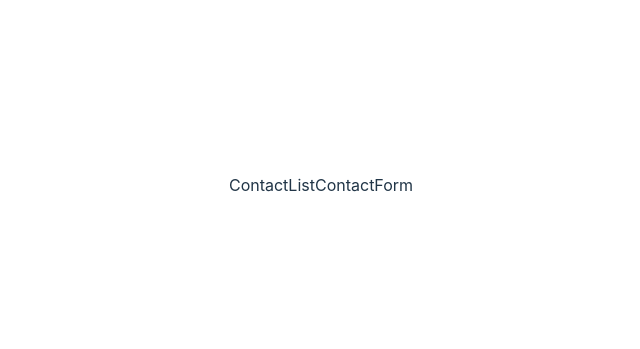
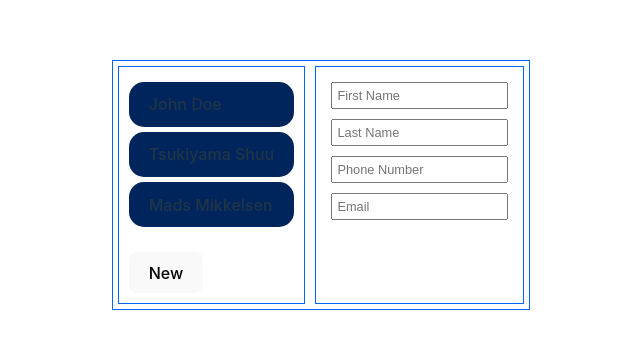
Before and after one commit to MykhCher/contact-list, a React (Vite) app: page / in a window 1280 px wide. Shown: the part 215-564 px from the top of the page, without its empty margins (319-959 px from the left). Built offline with nearby package versions, Linux system fonts and the light colour scheme.

Commit message:
add design for list and form

```diff
--- a/src/App.css
+++ b/src/App.css
@@ -2,7 +2,6 @@
   max-width: 1280px;
   margin: 0 auto;
   padding: 2rem;
-  text-align: center;
 }
 
 .logo {
@@ -44,4 +43,49 @@
 .container {
   display: flex;
   justify-content: space-between;
+  border: 1px solid #0066ff
 }
+
+.container > div {
+  margin: 5px;
+  padding: 10px;
+  border: 1px solid #0066ff;
+}
+
+.container ul {
+  margin: 0;
+  padding: 0;
+  list-style-type: none;
+}
+
+.contact-form {
+  display: flex;
+  flex-flow: column;
+}
+
+.contact-form input {
+  padding: 4px;
+  font-size: 0.8em;
+  margin: 5px;
+}
+
+ul > li {
+  border-radius: 15px;
+  border: 1px solid transparent;
+  padding: 0.6em 1.2em;
+  font-size: 1em;
+  font-weight: 500;
+  font-family: inherit;
+  background-color: #00255d;
+  cursor: pointer;
+  transition: background-color 0.25s;
+  margin: 5px 0;
+}
+
+ul > li:hover {
+  background-color: #003f9c;
+}
+
+.add-btn {
+  margin-top: 20px;
+}
--- a/src/App.jsx
+++ b/src/App.jsx
@@ -6,14 +6,44 @@ import ContactForm from './components/ContactForm/ContactForm'
 class App extends Component {
 
   state = {
-
+    contacts: [
+      {
+        id: 1,
+        fName: 'John',
+        lName: 'Doe',
+        phone: '+380509999999',
+        email: 'johndoe@example.com',
+        isEdited: false,
+      },
+      {
+        id: 2,
+        fName: 'Tsukiyama',
+        lName: 'Shuu',
+        phone: '+420509875624',
+        email: 'legourmet@example.com',
+        isEdited: false,
+      },
+      {
+        id: 3,
+        fName: 'Mads',
+        lName: 'Mikkelsen',
+        phone: '+450504567890',
+        email: 'madsmikkelsen@example.com',
+        isEdited: false,
+      },
+    ]
   };
 
   render() {
     return (
       <div className='container'>
-        <ContactList />
-        <ContactForm />
+        <div>
+          <ContactList contacts={this.state.contacts}/>
+        <button className='add-btn'>New</button>
+        </div>
+        <div>
+          <ContactForm />
+        </div>
       </div>
   )
 }
--- a/src/components/ContactForm/ContactForm.jsx
+++ b/src/components/ContactForm/ContactForm.jsx
@@ -1,9 +1,42 @@
 import { Component } from 'react'
 
 export class ContactForm extends Component {
+
+  state = {
+    fName: '',
+    lName: '',
+    phone: '',
+    email: '',
+  };
+
   render() {
     return (
-      <div>ContactForm</div>
+      <form className='contact-form'>
+        <input
+          type="text"
+          value={this.state.fName}
+          placeholder='First Name'
+          onChange={(e) => {this.setState({fName :e.target.value})}}
+        />
+        <input
+          type="text"
+          value={this.state.lName}
+          placeholder='Last Name'
+          onChange={(e) => {this.setState({lName :e.target.value})}}
+        />
+        <input
+          type="text"
+          value={this.state.phone}
+          placeholder='Phone Number'
+          onChange={(e) => {this.setState({phone :e.target.value})}}
+        />
+        <input
+          type="text"
+          value={this.state.email}
+          placeholder='Email'
+          onChange={(e) => {this.setState({email :e.target.value})}}
+        />
+      </form>
     )
   }
 }
--- a/src/components/ContactItem/ContactItem.jsx
+++ b/src/components/ContactItem/ContactItem.jsx
@@ -3,7 +3,9 @@ import { Component } from 'react'
 export class ContactItem extends Component {
   render() {
     return (
-      <div>ContactItem</div>
+      <div>
+        {this.props.contact.fName} {this.props.contact.lName}
+      </div>
     )
   }
 }
--- a/src/components/ContactList/ContactList.jsx
+++ b/src/components/ContactList/ContactList.jsx
@@ -1,9 +1,19 @@
 import { Component } from 'react'
+import ContactItem from '../ContactItem/ContactItem'
 
 export class ContactList extends Component {
   render() {
     return (
-      <div>ContactList</div>
+      <ul>
+
+        {this.props.contacts.map(
+            (contact) => {
+                return (
+                    <li key={contact.fName}><ContactItem contact={contact}/></li>
+                );
+            }
+        )}
+      </ul>
     )
   }
 }
```
